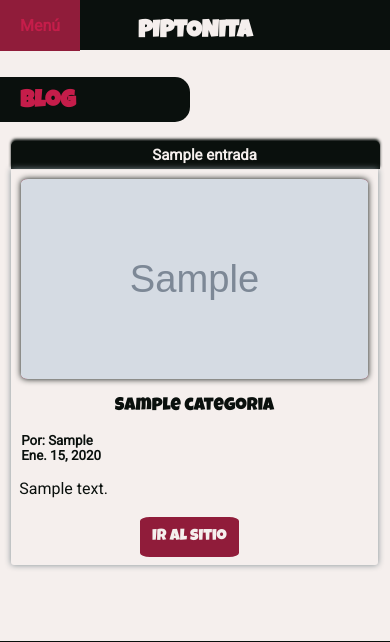
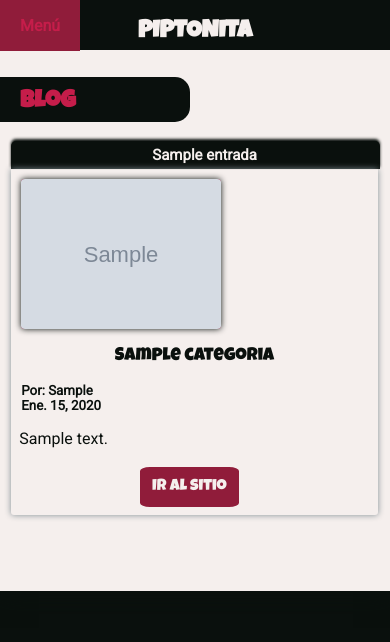
Before and after one commit to Pytonicus/piptonita, a Django app: page / in a window 390 px wide. Shown: the top 642 px of the page. Run offline with Django 3.2, Linux system fonts and the light colour scheme; tables that the repository leaves empty hold one stand-in row (Sample ...).

Commit message:
ajuste de tamaño en imagenes

```diff
--- a/core/static/core/css/style.css
+++ b/core/static/core/css/style.css
@@ -678,12 +678,12 @@ small{
         display: flex;
         justify-content: center;
         align-items: center;
-        width: 100%;
+        height: 100%;
         border-radius: 2% 2%;
     }
 
     .column-s .imagen img{
-        min-width: 100%;
+        min-height: 100%;
     }
 
     .column-l {
```
